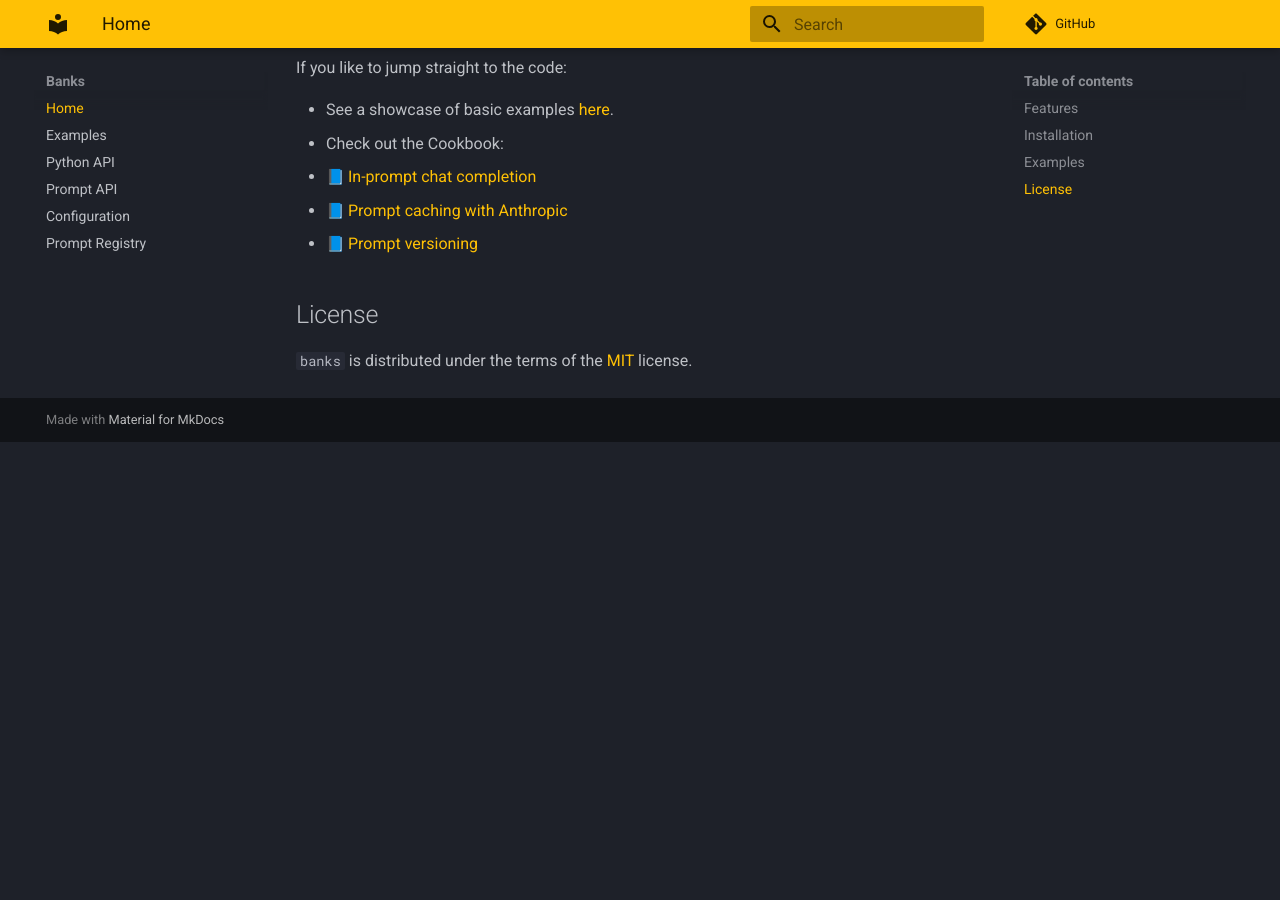
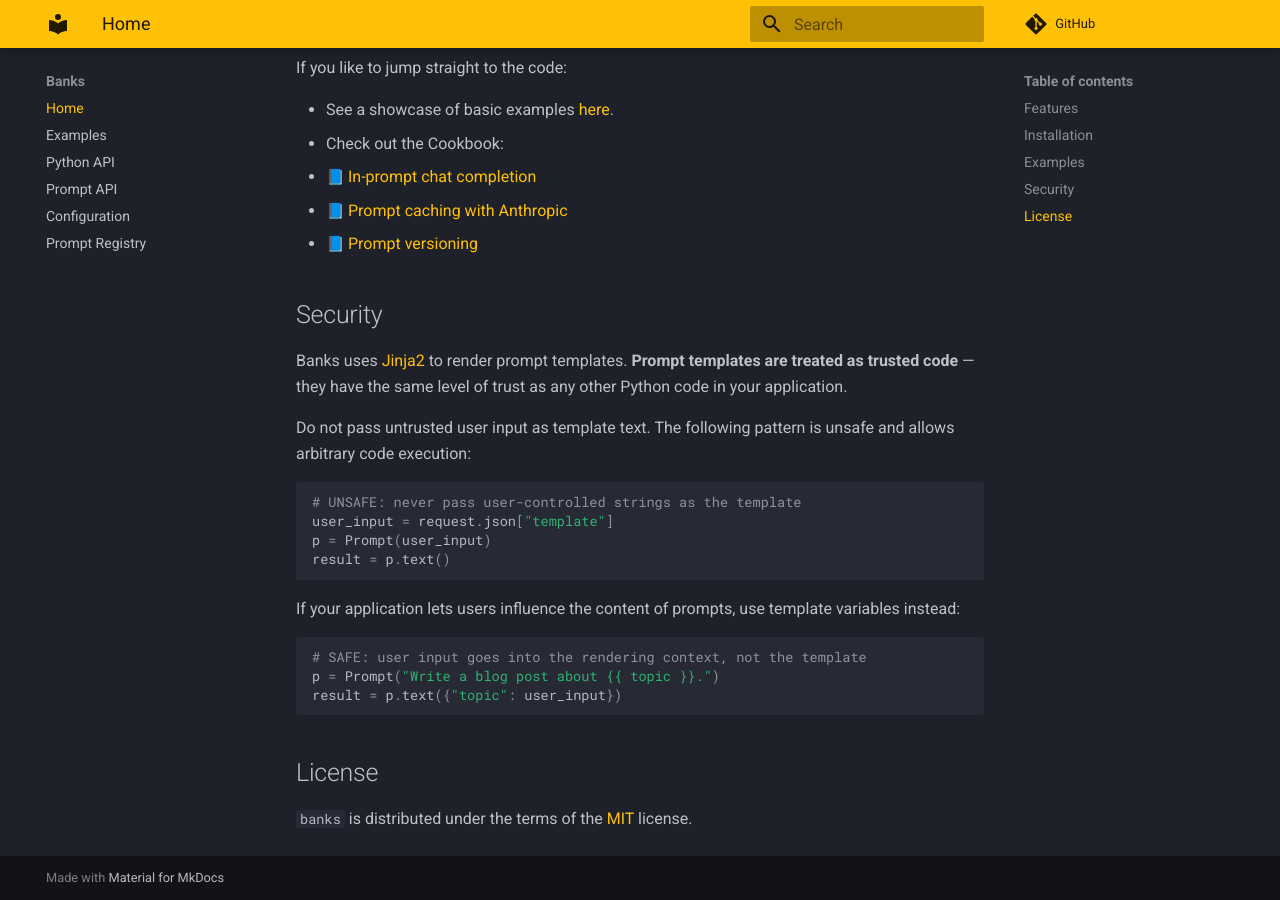
Before and after one commit to masci/banks, an MkDocs documentation site: the page built from docs/index.md, in a window 1280 px wide and 900 px high, scrolled down 1261 px. Built offline with MkDocs 1.6.1 and Material for MkDocs 9.7.7, drawn with Linux system fonts in a browser that asks for light colours; emoji names are drawn with the system emoji font; comment, search, counter and statistics services are not loaded; before the commit the page ends 1703 px from its top, so only the background shows below that.

Commit message:
docs: warn that prompt templates are trusted code
Templates are rendered in an unsandboxed Jinja2 environment, so passing
untrusted user input as template text allows arbitrary code execution.
Document the safe pattern (variables) vs the unsafe one (raw user strings).

Co-Authored-By: Claude Sonnet 4.6 <noreply@anthropic.com>

````diff
--- a/docs/index.md
+++ b/docs/index.md
@@ -53,6 +53,27 @@ If you like to jump straight to the code:
   - :blue_book: [Prompt caching with Anthropic](https://github.com/masci/banks/blob/main/cookbook/Prompt_Caching_with_Anthropic.ipynb)
   - :blue_book: [Prompt versioning](https://github.com/masci/banks/blob/main/cookbook/Prompt_Versioning.ipynb)
 
+## Security
+
+Banks uses [Jinja2](https://jinja.palletsprojects.com/) to render prompt templates. **Prompt templates are treated as trusted code** — they have the same level of trust as any other Python code in your application.
+
+Do not pass untrusted user input as template text. The following pattern is unsafe and allows arbitrary code execution:
+
+```python
+# UNSAFE: never pass user-controlled strings as the template
+user_input = request.json["template"]
+p = Prompt(user_input)
+result = p.text()
+```
+
+If your application lets users influence the content of prompts, use template variables instead:
+
+```python
+# SAFE: user input goes into the rendering context, not the template
+p = Prompt("Write a blog post about {{ topic }}.")
+result = p.text({"topic": user_input})
+```
+
 ## License
 
 `banks` is distributed under the terms of the [MIT](https://spdx.org/licenses/MIT.html) license.
````
Also changed, not shown: docs/prompt.md (+5 -0 lines).
